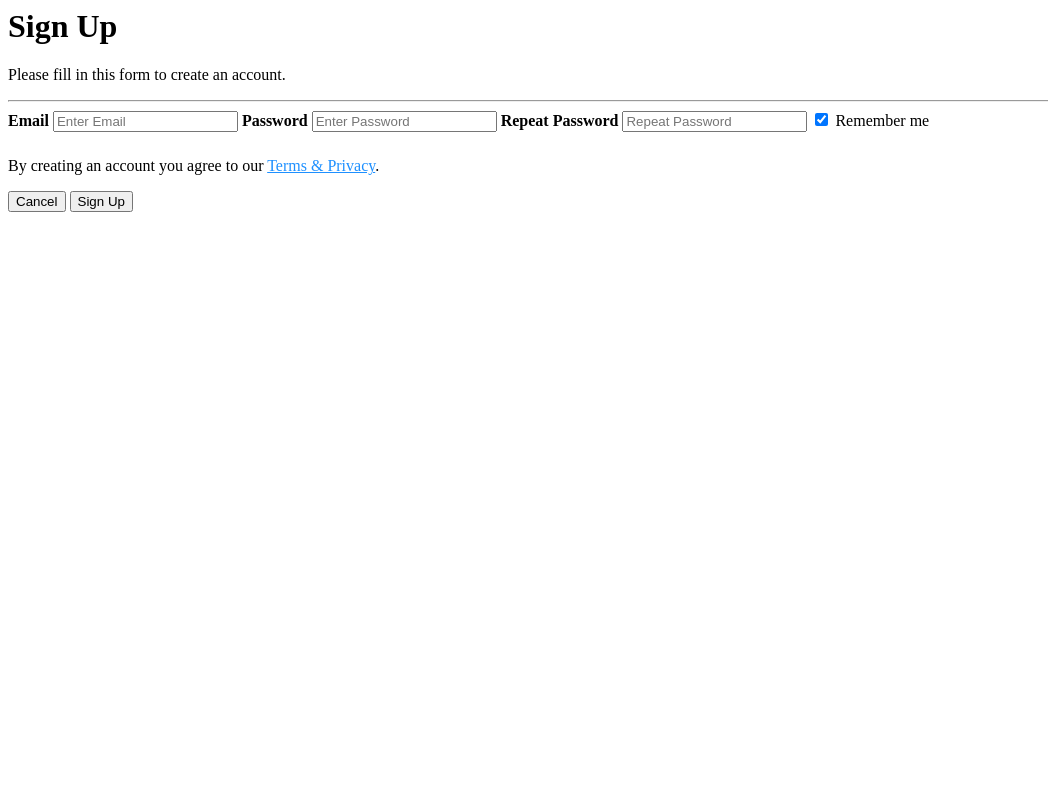
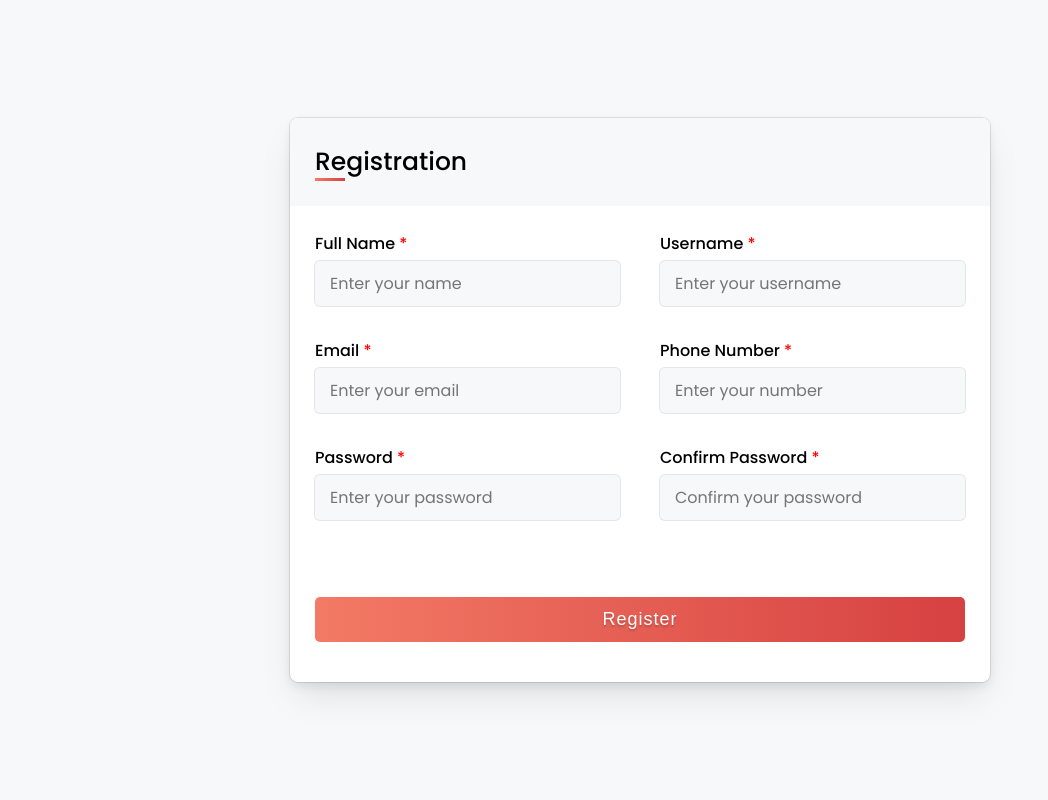
Before and after one commit to cupcake-mastur/EcoWheels, a Flask app: page /sign_up in a window 1280 px wide. Shown: the whole page, without its empty margins (0-1048 px from the left). Run offline with Flask 3, Linux system fonts and the light colour scheme.

Commit message:
first draft of sign up page

```diff
--- /dev/null
+++ b/static/css/sign_up.css
@@ -0,0 +1,187 @@
+@import url('https://fonts.googleapis.com/css2?family=Poppins:wght@100;200;300;400;500;600;700&display=swap');
+
+*{
+    margin: 0;
+    padding: 0;
+    box-sizing: border-box;
+}
+
+body{
+    display: flex;
+    justify-content: center;
+    align-items: center;
+    min-height: 100vh;
+    background: #f6f8fa;
+    font-family: 'Poppins', sans-serif;
+}
+
+.container{
+    max-width: 700px;
+    width: 100%;
+    background: #ffffff;
+    border-radius: 0.5rem;
+    box-shadow: 0px 0px 0px 1px rgba(0, 0, 0, 0.1),
+                0px 5px 12px -2px rgba(0, 0, 0, 0.1),
+                0px 18px 36px -6px rgba(0, 0, 0, 0.1);
+    overflow: hidden;
+    margin: 10px;
+}
+
+.container .title{
+    padding: 25px;
+    background: #f6f8fa;
+}
+
+.container .title p{
+    font-size: 25px;
+    font-weight: 500;
+    position: relative;
+}
+
+.container .title p::before{
+    content: "";
+    position: absolute;
+    bottom: 0;
+    left: 0;
+    width: 30px;
+    height: 3px;
+    background: linear-gradient(to right, #F37A65, #D64141);
+}
+
+.user_details{
+    display: flex;
+    justify-content: space-between;
+    flex-wrap: wrap;
+    gap: 20px;
+    padding: 25px;
+}
+
+.user_details .input_box{
+    width: calc(100% / 2 - 20px);
+    margin: 0 0 12px 0;
+}
+
+.input_box label{
+    font-weight: 500;
+    margin-bottom: 5px;
+    display: block;
+}
+
+.input_box label::after{
+    content: " *";
+    color: red;
+}
+
+.input_box input{
+    width: 100%;
+    height: 45px;
+    border: none;
+    outline: none;
+    border-radius: 5px;
+    font-size: 16px;
+    padding-left: 15px;
+    box-shadow: 0px 0px 0px 1px rgba(0, 0, 0, 0.1);
+    background-color: #f6f8fa;
+    font-family: 'Poppins', sans-serif;
+    transition: all 120ms ease-out 0s;
+}
+
+
+.input_box input:focus,
+.input_box input:valid{
+    box-shadow: 0px 0px 0px 2px #AC8ECE;
+}
+
+form .gender{
+    padding: 0px 25px;
+}
+
+.gender .gender_title{
+    font-size: 20px;
+    font-weight: 500;
+}
+
+.gender .category{
+    width: 80%;
+    display: flex;
+    justify-content: space-between;
+    margin: 5px 0;
+}
+
+.gender .category label{
+    display: flex;
+    align-items: center;
+    cursor: pointer;
+}
+
+.gender .category label .dot{
+    height: 18px;
+    width: 18px;
+    background: #d9d9d9;
+    border-radius: 50%;
+    margin-right: 10px;
+    border: 4px solid transparent;
+    transition: all 0.3s ease;
+}
+
+#radio_1:checked ~ .category label .one,
+#radio_2:checked ~ .category label .two,
+#radio_3:checked ~ .category label .three{
+    border-color: #d9d9d9;
+    background: #D64141;
+}
+
+.gender input{
+    display: none;
+}
+
+.reg_btn{
+    padding: 25px;
+    margin: 15px 0;
+}
+
+.reg_btn input{
+    height: 45px;
+    width: 100%;
+    border: none;
+    font-size: 18px;
+    font-weight: 500;
+    cursor: pointer;
+    background: linear-gradient(to right, #F37A65, #D64141);
+    border-radius: 5px;
+    color: #ffffff;
+    letter-spacing: 1px;
+    text-shadow: 0px 2px 2px rgba(0, 0, 0, 0.2);
+}
+
+.reg_btn input:hover{
+    background: linear-gradient(to right, #D64141, #F37A65);
+}
+
+@media screen and (max-width: 584px){
+
+    .user_details{
+        max-height: 340px;
+        overflow-y: scroll;
+    }
+
+    .user_details::-webkit-scrollbar{
+        width: 0;
+    }
+
+    .user_details .input_box{
+        width: 100%;
+    }
+
+    .gender .category{
+        width: 100%;
+    }
+
+}
+
+
+@media screen and (max-width: 419px){
+    .gender .category{
+        flex-direction: column;
+    }
+}
--- a/templates/customer/sign_up.html
+++ b/templates/customer/sign_up.html
@@ -1,25 +1,38 @@
- <div class="container">
-    <h1>Sign Up</h1>
-    <p>Please fill in this form to create an account.</p>
-    <hr>
+<link rel="stylesheet" href="{{ url_for('static', filename='css/sign_up.css') }}">
+<div class="container">
+        <div class="title">
+            <p>Registration</p>
+        </div>
 
-    <label for="email"><b>Email</b></label>
-    <input type="text" placeholder="Enter Email" id="email" required>
-
-    <label for="psw"><b>Password</b></label>
-    <input type="password" placeholder="Enter Password" id="psw" required>
-
-    <label for="psw-repeat"><b>Repeat Password</b></label>
-    <input type="password" placeholder="Repeat Password" id="psw-repeat" required>
-
-    <label>
-      <input type="checkbox" checked="checked" name="remember" style="margin-bottom:15px"> Remember me
-    </label>
-
-    <p>By creating an account you agree to our <a href="#" style="color:dodgerblue">Terms & Privacy</a>.</p>
-
-    <div class="clearfix">
-      <button type="button" class="cancelbtn">Cancel</button>
-      <button type="submit" class="signupbtn">Sign Up</button>
+        <form action="#" autocomplete="off">
+            <div class="user_details">
+                <div class="input_box">
+                    <label for="name">Full Name</label>
+                    <input type="text" id="name" placeholder="Enter your name" required>
+                </div>
+                <div class="input_box">
+                    <label for="username">Username</label>
+                    <input type="text" id="username" placeholder="Enter your username" required>
+                </div>
+                <div class="input_box">
+                    <label for="email">Email</label>
+                    <input type="email" id="email" placeholder="Enter your email" required>
+                </div>
+                <div class="input_box">
+                    <label for="phone">Phone Number</label>
+                    <input type="number" id="phone" placeholder="Enter your number" required>
+                </div>
+                <div class="input_box">
+                    <label for="pass">Password</label>
+                    <input type="password" id="pass" placeholder="Enter your password" required>
+                </div>
+                <div class="input_box">
+                    <label for="confirmPass">Confirm Password</label>
+                    <input type="password" id="confirmPass" placeholder="Confirm your password" required>
+                </div>
+            </div>
+            <div class="reg_btn">
+                <input type="submit" value="Register">
+            </div>
+        </form>
     </div>
-  </div>
```
Also changed, not shown: static/css/style.css (renamed from static/style.css).
